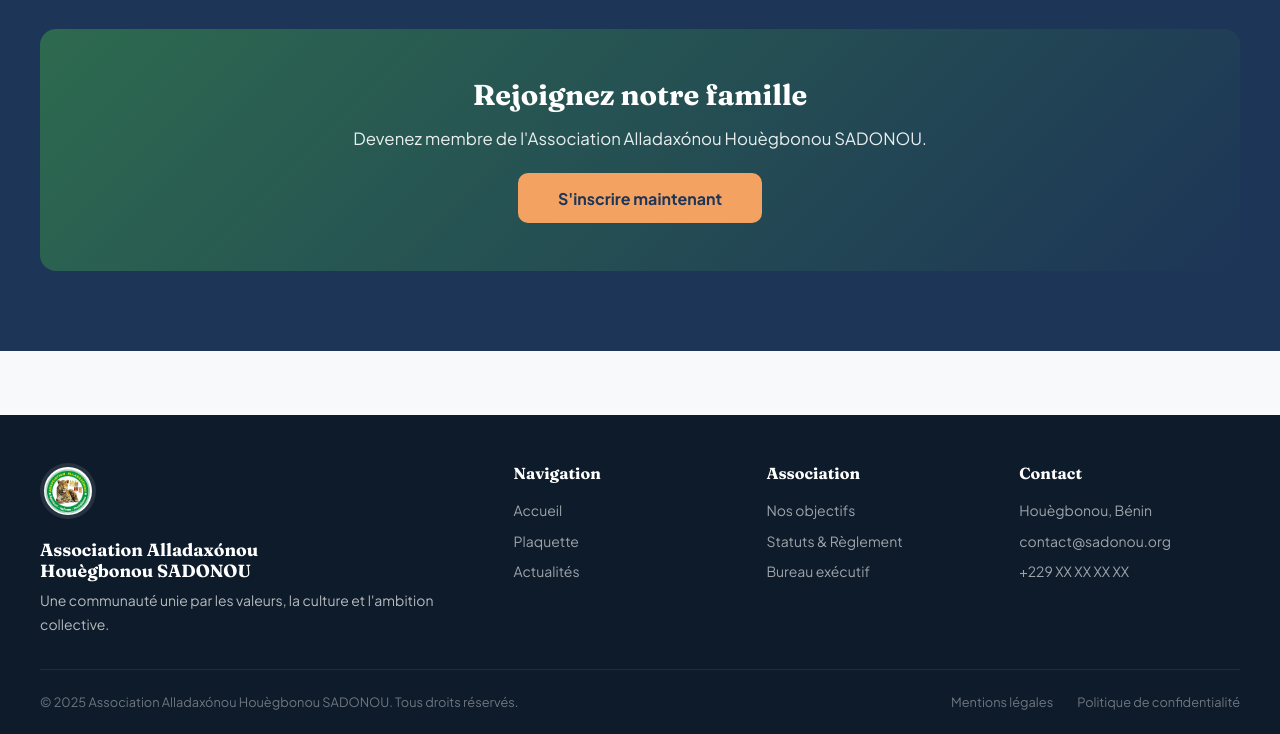
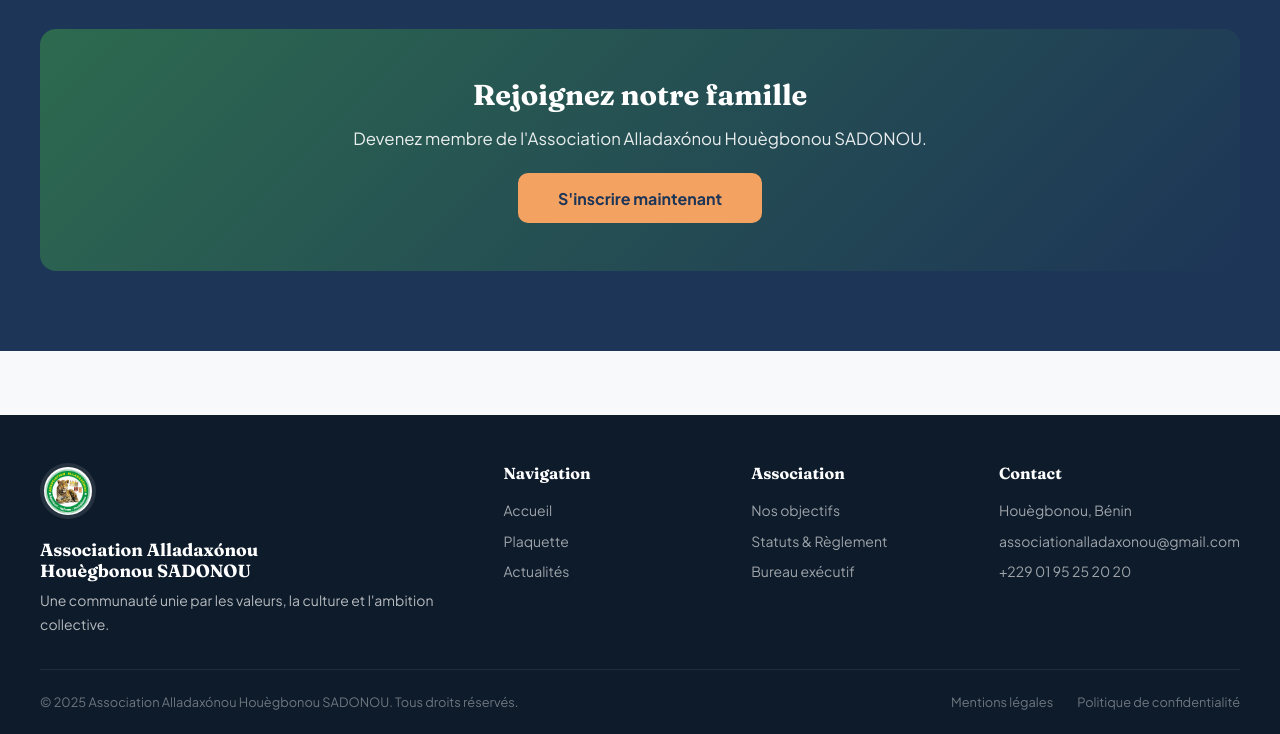
Before and after one commit to FLOREL123/-projet-sadonou, a website: page pages/homepage_professional_tax_services.html in a window 1280 px wide. Shown: the part 3527-4261 px from the top of the page. Drawn offline with Linux system fonts and the light colour scheme; no server answers.

Commit message:
Update homepage_professional_tax_services.html

```diff
--- a/pages/homepage_professional_tax_services.html
+++ b/pages/homepage_professional_tax_services.html
@@ -454,8 +454,8 @@
             <h4>Contact</h4>
             <ul>
                 <li><a href="#">Houègbonou, Bénin</a></li>
-                <li><a href="#">contact@sadonou.org</a></li>
-                <li><a href="#">+229 XX XX XX XX</a></li>
+                <li><a href="#">associationalladaxonou@gmail.com</a></li>
+                <li><a href="#">+229 01 95 25 20 20</a></li>
             </ul>
         </div>
     </div>
```
